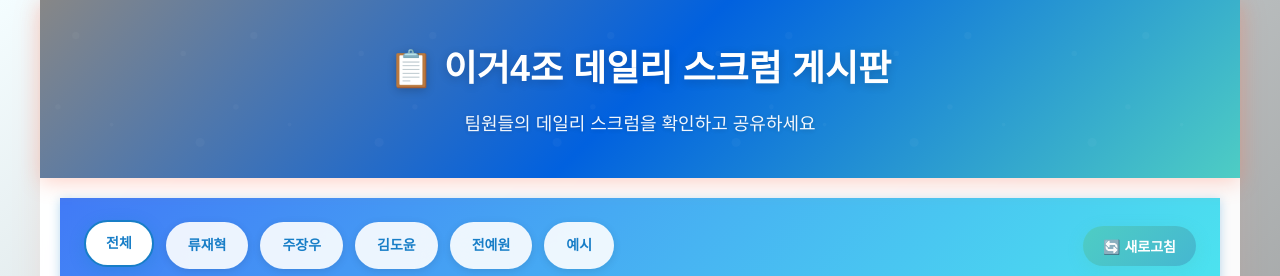
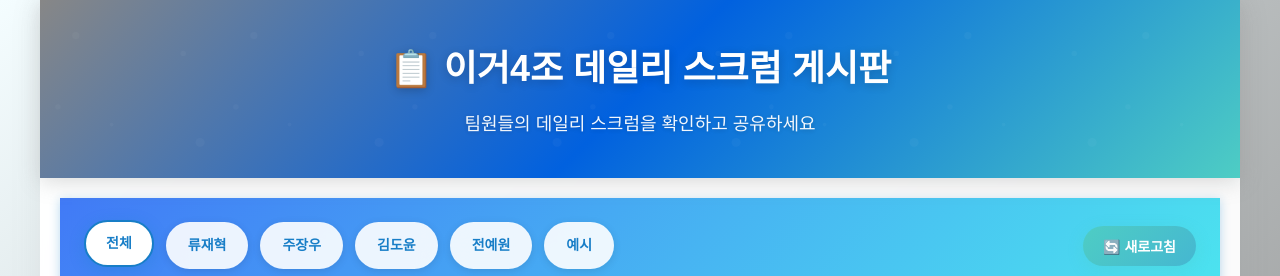
Before and after one commit to fbwogur121/DailyScrum-SSG, a Jekyll site: the page built from index.html, in a window 1280 px wide. Shown: the top 276 px of the page. Built offline with Jekyll 4.4.1, drawn with Linux system fonts in a browser that asks for light colours.

Commit message:
Update default.html

```diff
--- a/_layouts/default.html
+++ b/_layouts/default.html
@@ -27,7 +27,7 @@
             margin: 0 auto;
             background: rgba(255, 255, 255, 0.95);
             min-height: 100vh;
-            box-shadow: 0 0 30px rgba(255, 107, 74, 0.1);
+            box-shadow: 0 0 30px rgba(135,135,135,0.1);
             backdrop-filter: blur(10px);
         }
 
@@ -38,7 +38,7 @@
             text-align: center;
             position: relative;
             overflow: hidden;
-            box-shadow: 0 4px 20px rgba(255, 107, 74, 0.3);
+            box-shadow: 0 4px 20px rgba(135,135,135,0.3);
         }
 
         .header::before {
```
